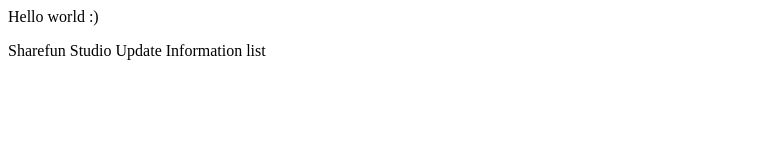
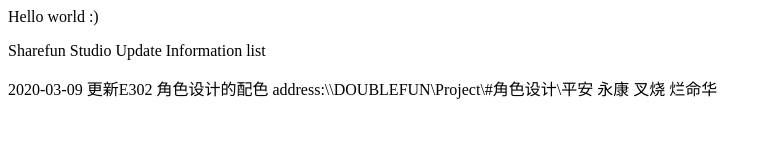
Before and after one commit to psychebigmai/psychebigmai.github.io, a plain HTML site: page index.html in a window 1280 px wide. Shown: the whole page, without its empty margins (0-772 px from the left). Drawn offline with Linux system fonts and the light colour scheme.

Commit message:
Update index.html

```diff
--- a/index.html
+++ b/index.html
@@ -1,2 +1,7 @@
 <p>Hello world :)</p>
 <p>Sharefun Studio Update Information list</p>
+
+<p>
+  2020-03-09 更新E302 角色设计的配色
+  address:\\DOUBLEFUN\Project\#角色设计\平安 永康 叉烧 烂命华
+</p>
```
